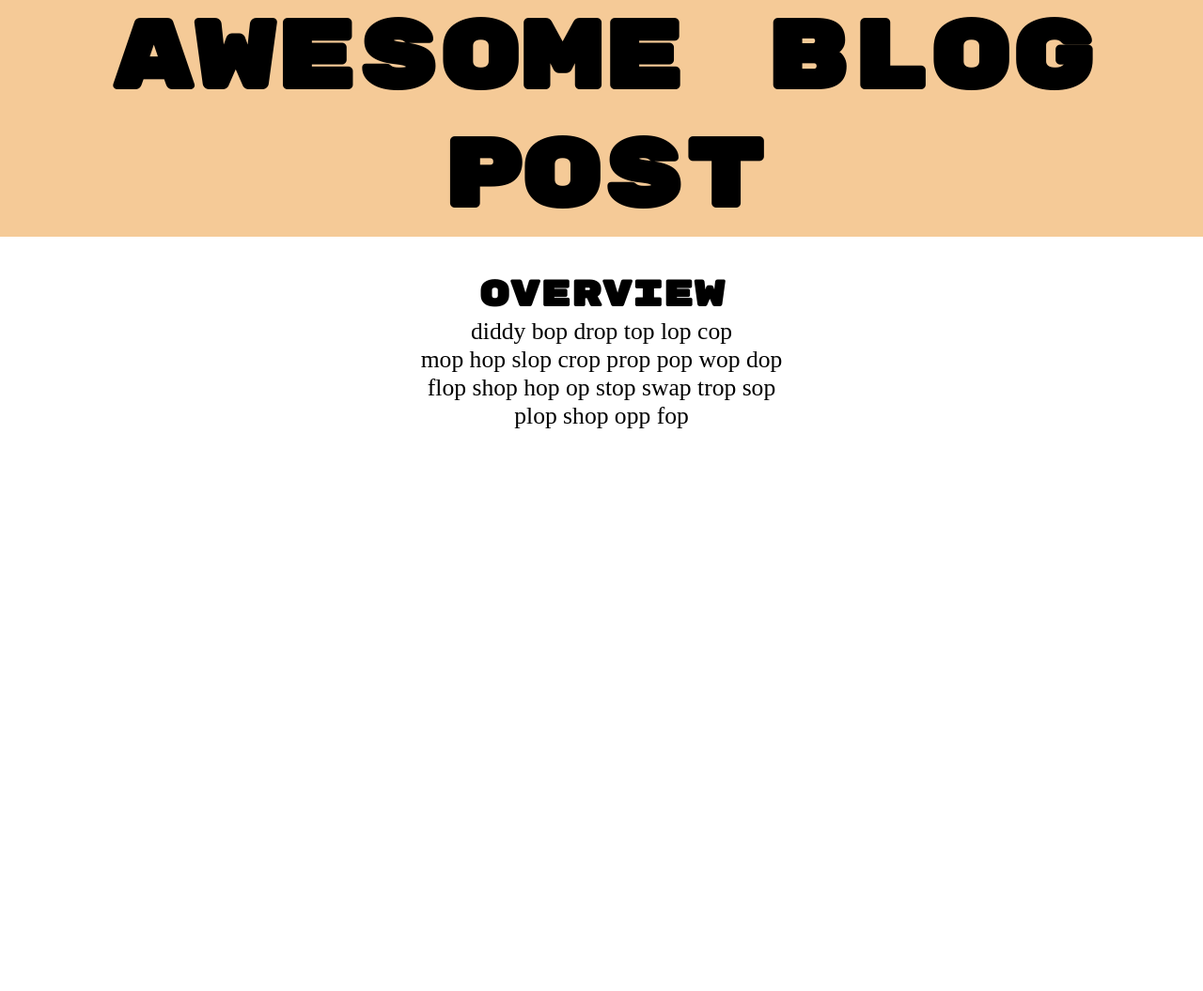
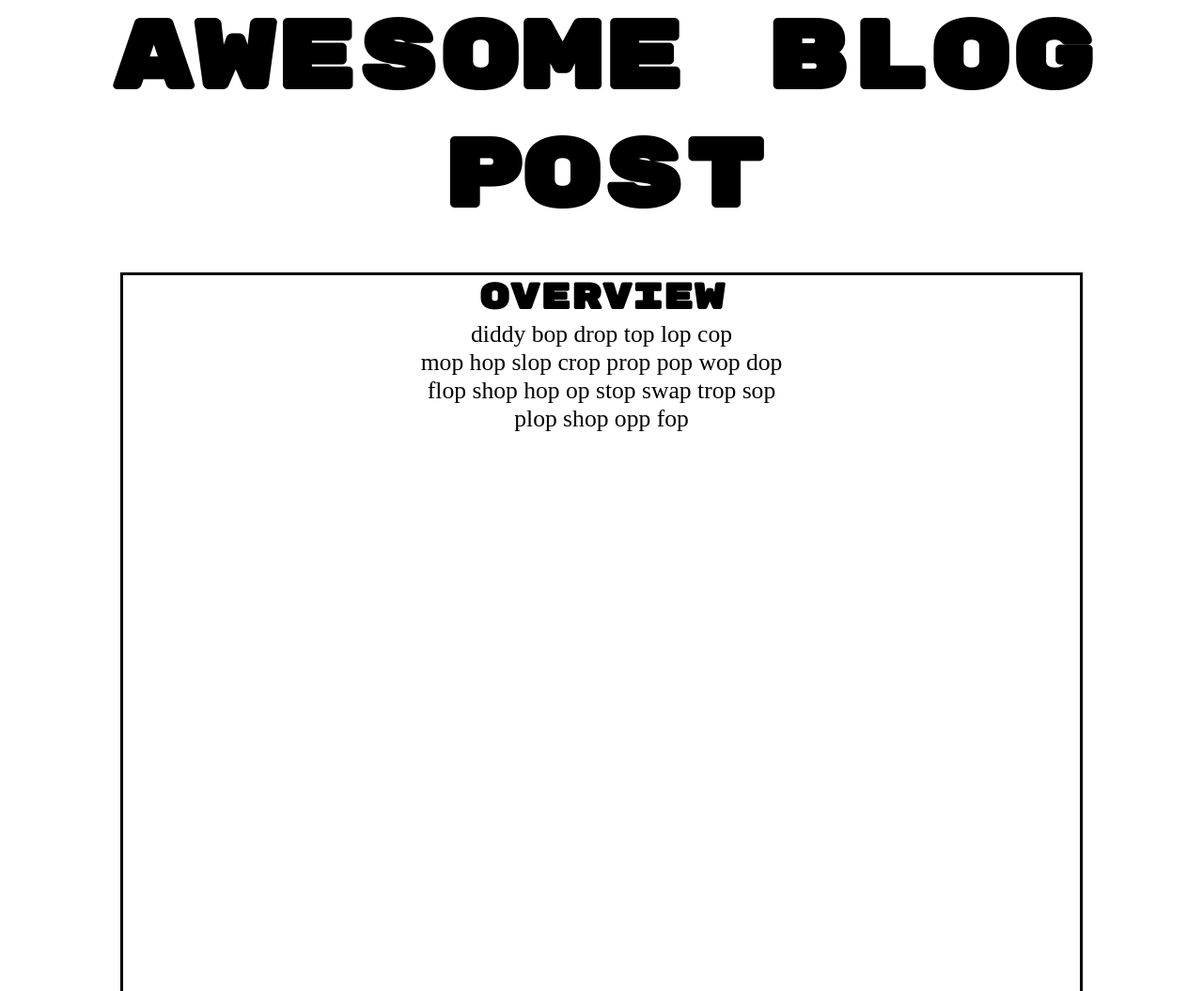
Before and after one commit to staten-island-tech/css-blogpost-project-MatthewF710, a plain HTML site: page index.html in a window 1280 px wide. Shown: the top 1055 px of the page at 94% size. Drawn offline with Linux system fonts and the light colour scheme.

Commit message:
Update style.css

```diff
--- a/style.css
+++ b/style.css
@@ -13,10 +13,11 @@ html {
     background-size: cover;
 }
 .maintitle{
-    background-color: #eda34891;
+    background-color: rgbrgb(221, 202, 202);
 }
 .post{
-    background-color: #ffffffc0;
+    background-color: rgb(255, 255, 255);
+    border: 3px solid rgb(0, 0, 0)
 }
 h1{
     font-size: 8vw;
```
